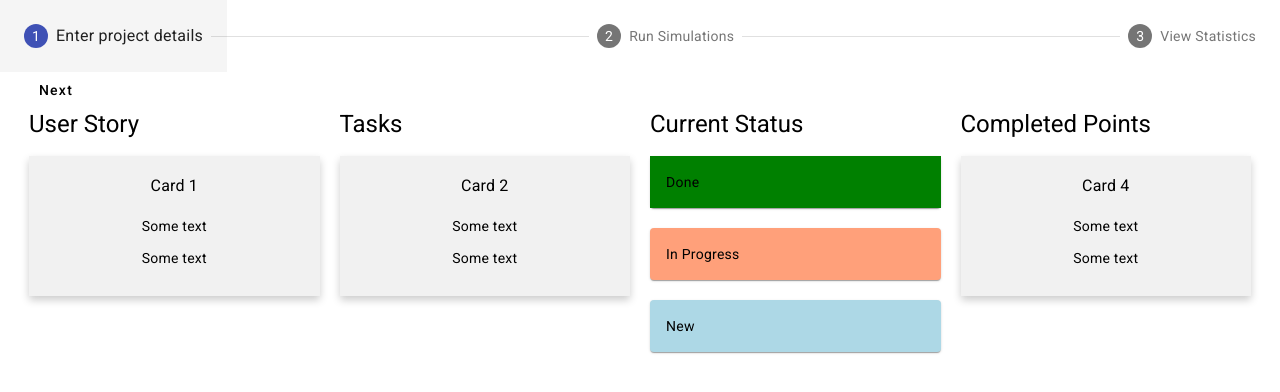
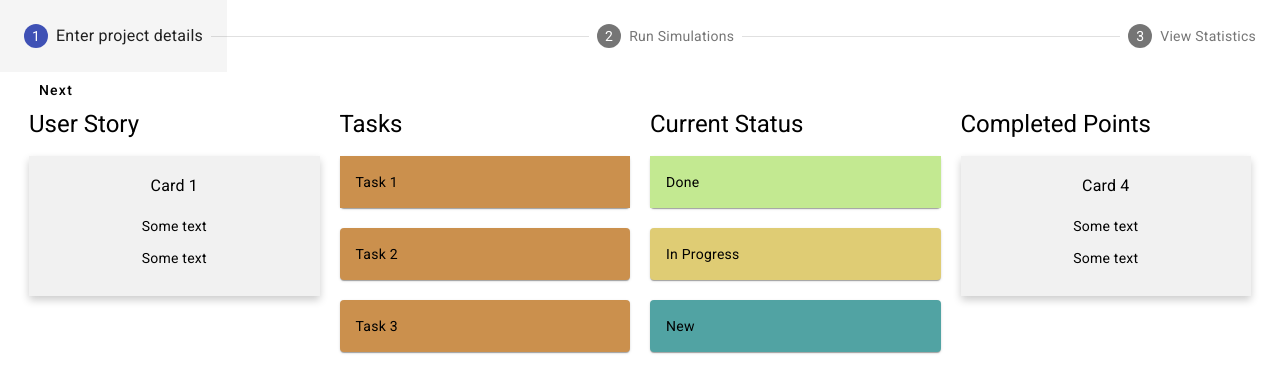
Before and after one commit to yetanotheranand/ser516-spring23-trinity-sbs, an Angular app in the folder sbs-driver/ui/: page / in a window 1280 px wide. Shown: the top 392 px of the page. Built offline with nearby package versions, Linux system fonts and the light colour scheme.

Commit message:
Task cards added

```diff
--- a/sbs-driver/ui/src/app/simulator/simulator.component.html
+++ b/sbs-driver/ui/src/app/simulator/simulator.component.html
@@ -19,10 +19,23 @@
       <div class="column">
 
         <h1>Tasks</h1>
-        <div class="card">
-          <h3>Card 2</h3>
-          <p>Some text</p>
-          <p>Some text</p>
+        <div>
+          <mat-card>
+            <mat-card-content style="background-color: #CB904D">Task 1</mat-card-content>
+          </mat-card>
+        </div>
+        <br>
+        <div>
+          <mat-card style="background-color: #CB904D">
+            <mat-card-content>Task 2</mat-card-content>
+          </mat-card>
+        </div>
+        <br>
+        <div >
+          <mat-card style="background-color: #CB904D">
+            <mat-card-content>Task 3</mat-card-content>
+          </mat-card>
+
         </div>
       </div>
 
@@ -31,18 +44,18 @@
         <h1>Current Status</h1>
         <div>
           <mat-card>
-            <mat-card-content style="background-color: green">Done</mat-card-content>
+            <mat-card-content style="background-color: #C3E991">Done</mat-card-content>
           </mat-card>
         </div>
         <br>
         <div>
-          <mat-card style="background-color: lightsalmon">
+          <mat-card style="background-color: #DFCC74">
             <mat-card-content>In Progress</mat-card-content>
           </mat-card>
         </div>
         <br>
         <div >
-          <mat-card style="background-color: lightblue">
+          <mat-card style="background-color: #51A3A3">
             <mat-card-content>New</mat-card-content>
           </mat-card>
 
```
